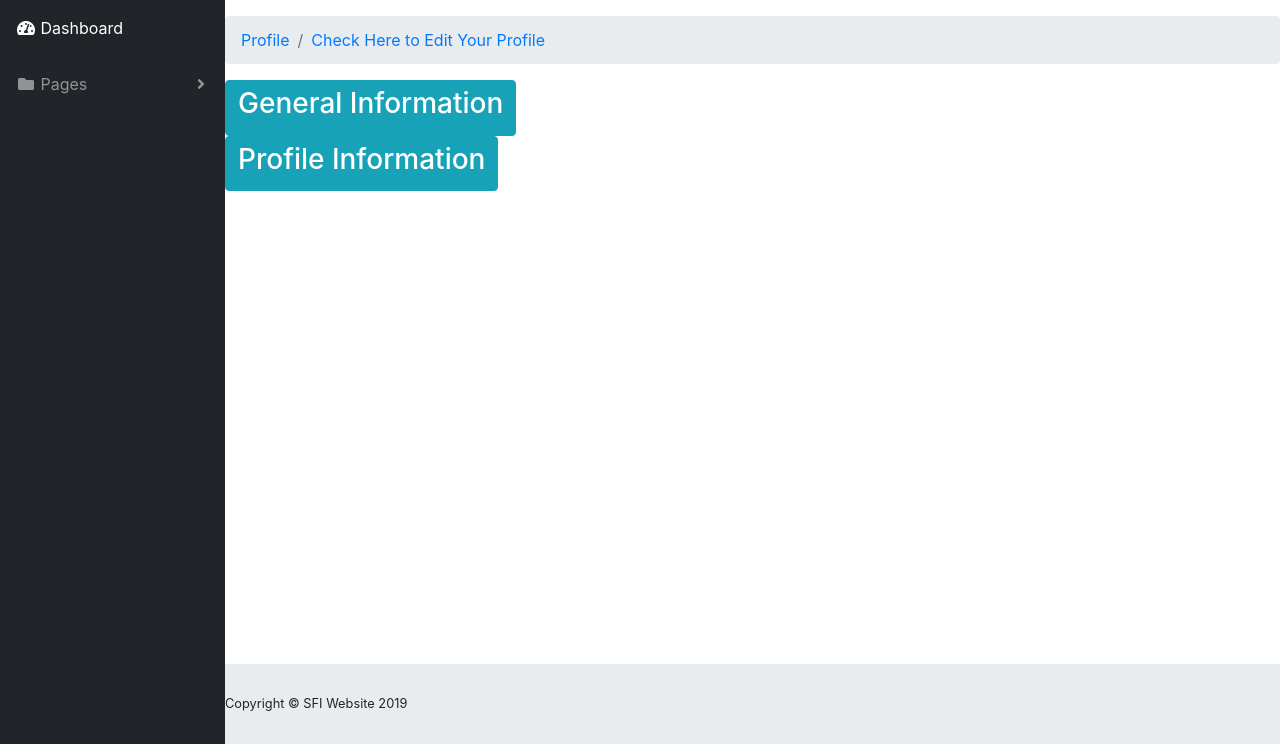
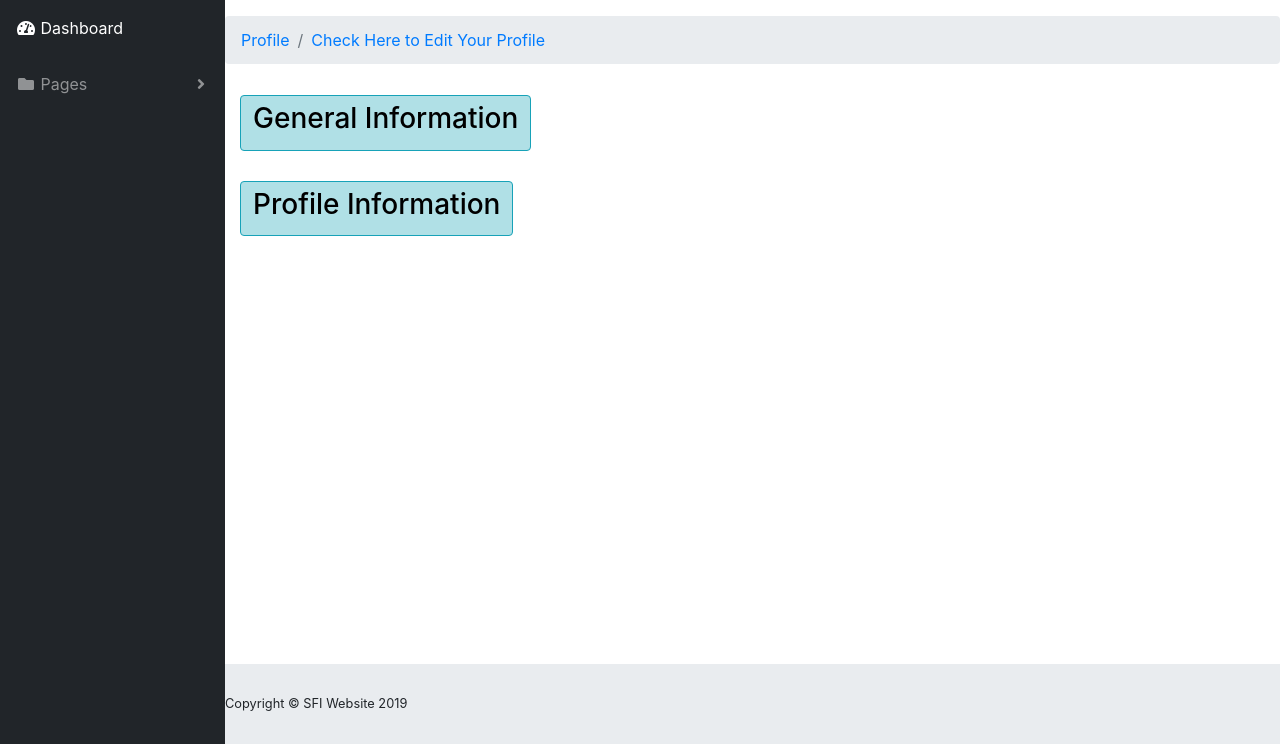
Before and after one commit to Stephen-O-Donovan/mysite, a Flask app: page /profile in a window 1280 px wide. Shown: the part 56-800 px from the top of the page. Run offline with Flask 2, Linux system fonts and the light colour scheme; the visitor is signed in with stand-in values (Sample User, id 1); data that the repository does not hold is empty; some libraries are stand-ins or nearby versions.

Commit message:
add class:container back to the page

```diff
--- a/templates/show_profile.html
+++ b/templates/show_profile.html
@@ -23,9 +23,8 @@
     <!-- Custom styles for this template-->
     <link href="static/dash/css/sb-admin.css" rel="stylesheet">
 
-    <!-- Another custom styles specifically for this template -->
-    <link rel="stylesheet" href="static/showprofile/css/show-profile.css">
-
+    <!-- Custom styles for this template-->
+    <link rel="stylesheet" type="text/css" href="static/showprofile/css/show-profile.css">
   </head>
 
   <body id="page-top">
@@ -129,7 +128,7 @@
 
 
           <!--Profile show here-->
-          <div class="">
+          <div class="container">
           <a href="#general" class="btn btn-info" data-toggle="collapse"><h3>General Information</h3></a>
           <div id="general" class="collapse">
             <ul class="list-group">
@@ -147,7 +146,7 @@
             </div>
          </div>
 
-<div class="">
+<div class="container">
         <a href="#profile" class="btn btn-info" data-toggle="collapse">
           <h3>Profile Information</h3>
          </a>
```
